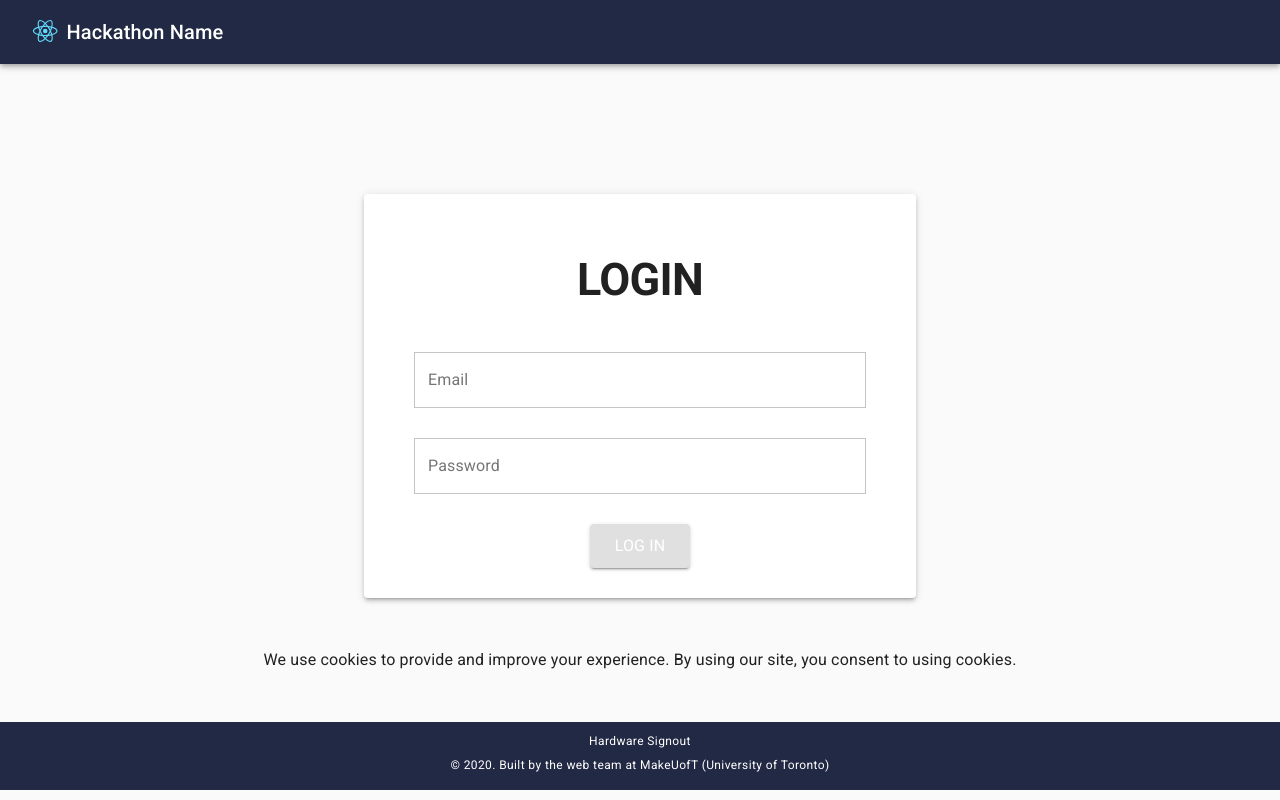
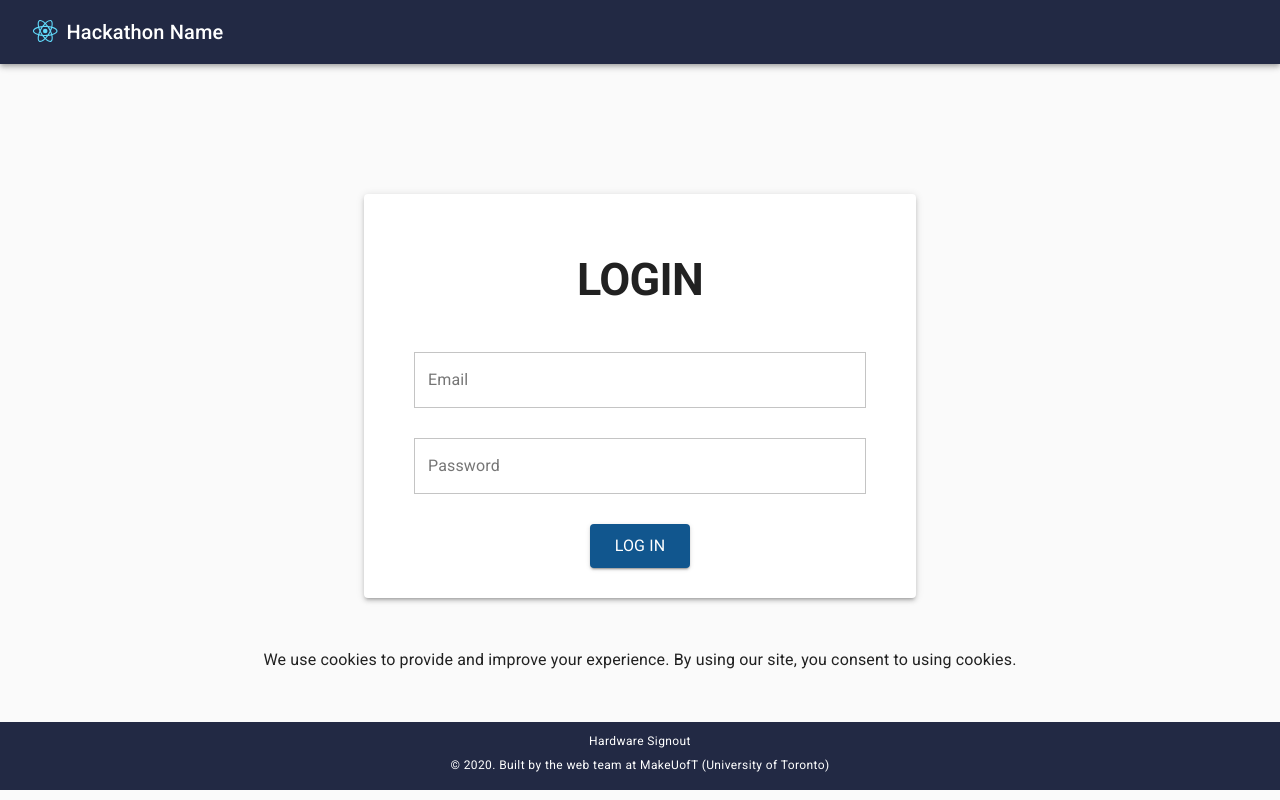
Before and after one commit to ieeeuoft/hackathon-template, a React (Create React App) app in the folder hackathon_site/dashboard/frontend/: page /login in a window 1280 px wide. In both pictures the pointer is over the button "LOG IN". Built offline with nearby package versions, Linux system fonts and the light colour scheme.

Commit message:
Button hover cover

```diff
--- a/hackathon_site/dashboard/frontend/src/components/user/LoginForm/LoginForm.module.scss
+++ b/hackathon_site/dashboard/frontend/src/components/user/LoginForm/LoginForm.module.scss
@@ -12,6 +12,10 @@
         font-size: font(sm);
         margin-top: 15px;
         padding: 10px 25px;
+
+        &:hover {
+            background-color: color(dark1);
+        }
     }
 
     &TextField {
```
